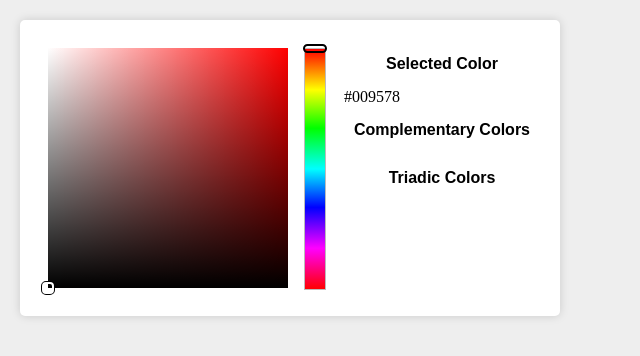
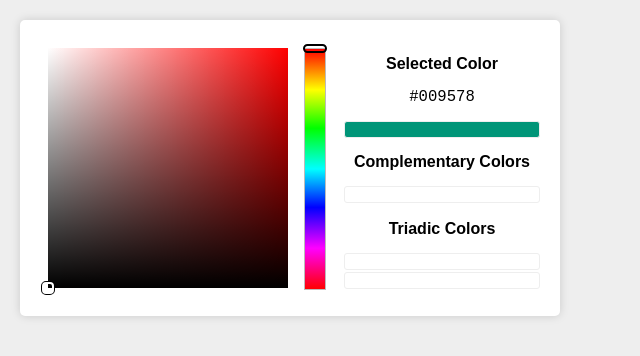
Before and after one commit to R-JN/color-picker, a plain HTML site: page index.html in a window 1280 px wide. Shown: the whole page, without its empty margins (0-640 px from the left). Drawn offline with Linux system fonts and the light colour scheme.

Commit message:
third commit

```diff
--- a/colorjoe/colorjoe.css
+++ b/colorjoe/colorjoe.css
@@ -242,3 +242,20 @@ body{
     font-family: sans-serif;
     font-weight: bold;
 }
+
+.selected-color-hex{
+    text-align: center;
+    font-family: monospace;
+    font-size: 1.2em;
+    margin-bottom: 15px;
+}
+
+.selected-color, .complementary-colors, .triadic-colors{
+    height: 15px;
+    border:1px solid #eeeeee;
+    border-radius: 3px;
+}
+
+.complementary-colors, .triadic-colors:not(:last-of-type){
+    margin-bottom: 2px;
+}
--- a/index.html
+++ b/index.html
@@ -14,16 +14,47 @@
             <div class="colorjoe-widget"></div>
             <div class="config">
                 <div class="config-title">Selected Color</div>
-                <div class="selected-color-hex">#009578</div>
+                <div class="selected-color-hex"></div>
                 <div class="selected-color"></div>
                 <div class="complementary-colors-title">Complementary Colors</div>
+                <div class="complementary-colors-hex"></div>
                 <div class="complementary-colors"></div>
                 <div class="triadic-colors-title">Triadic Colors</div>
+                <div class="triadic-colors-hex"></div>
+                <div class="triadic-colors"></div>
+                <div class="triadic-colors-hex"></div>
                 <div class="triadic-colors"></div>
             </div>
             <script>
-                 const cj = colorjoe.rgb(document.querySelector(".colorjoe-widget"));
-                 cj.show();
+                class ColorPicker{
+                    constructor(root){
+                        this.root = root;
+                        this.colorjoe = colorjoe.rgb(this.root.querySelector(".colorjoe-widget"));
+                        this.selectedColor = null;
+                        this.complementaryColors = this.getComplementaryColors();
+                        this.triadicColors = this.getTriadicColors();
+                        this.colorjoe.show();
+                        this.setSelectedColor("#009578");
+                    }
+
+                    setSelectedColor(color){
+                        this.selectedColor = color;
+                        this.root.querySelector(".selected-color-hex").textContent = color;
+                        this.root.querySelector(".selected-color").style.background = color;
+
+                    }
+
+                    getComplementaryColors(){
+                        return ["#ffffff", "#ffffff"];
+                    }
+
+                    getTriadicColors(){
+                        return ["#ffffff", "#ffffff", "#ffffff"];
+                    }
+
+                }
+
+                const cp = new ColorPicker(document.querySelector(".container"));
             </script>
         </div>
     </body>
```
